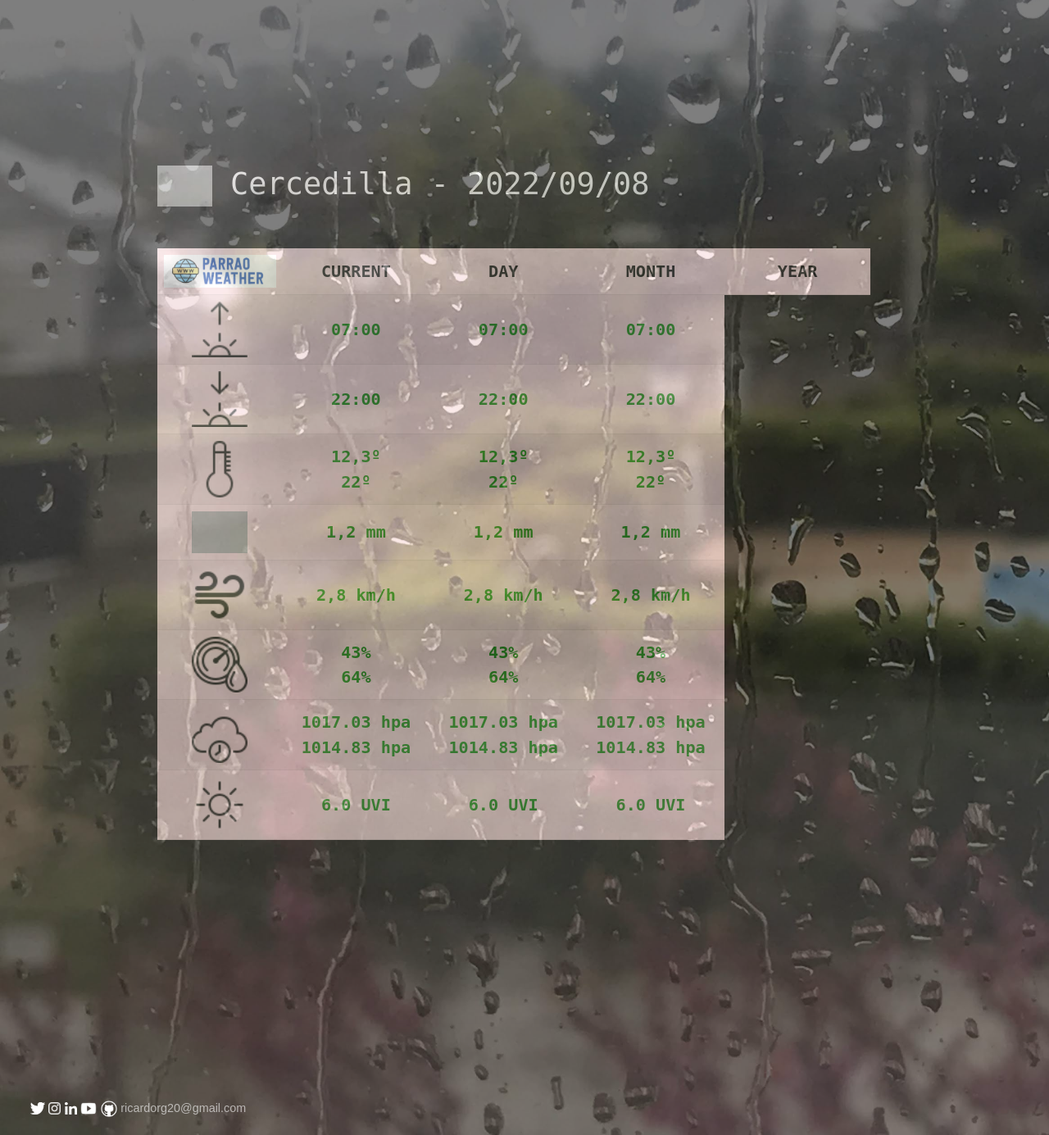
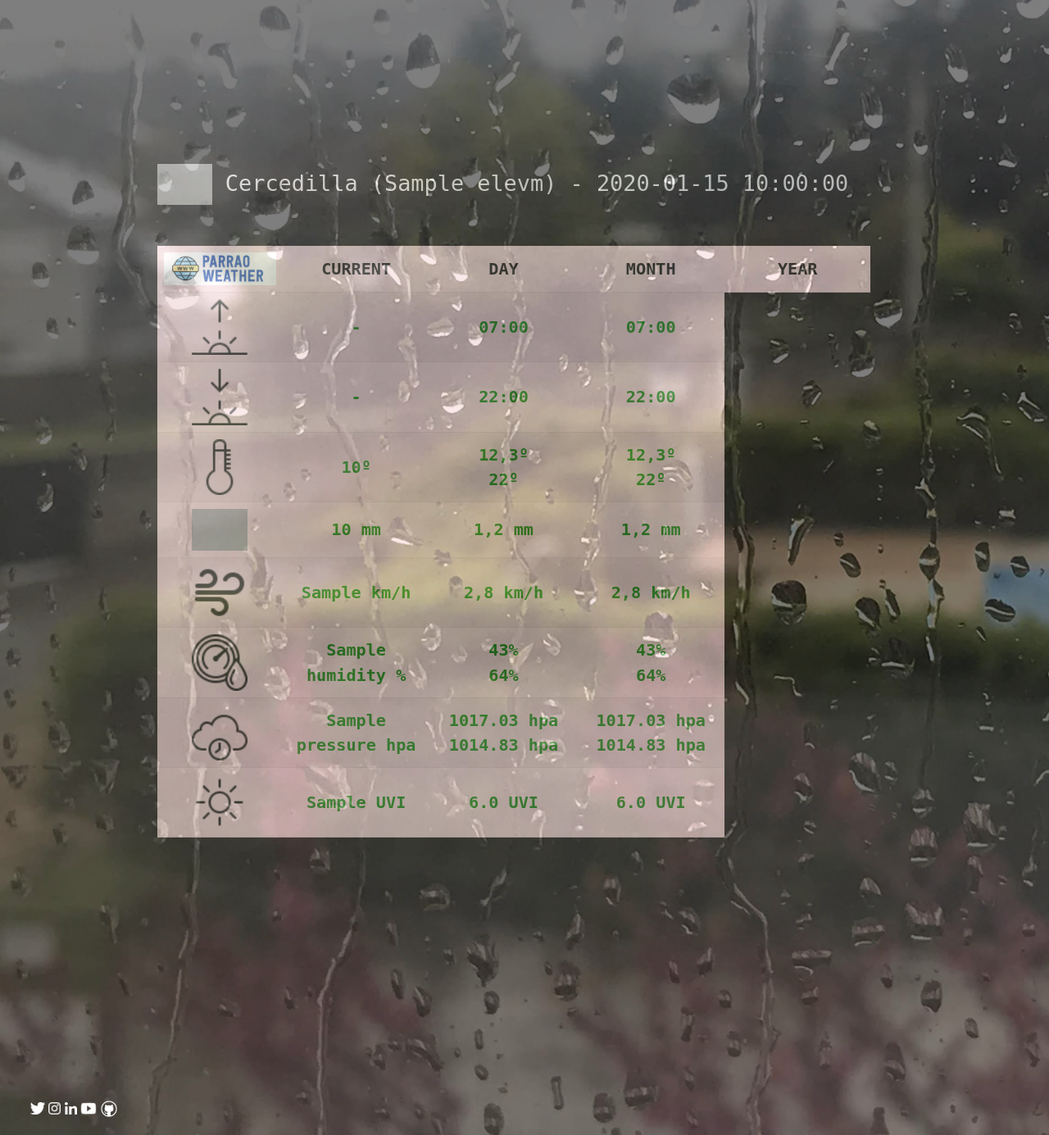
Before and after one commit to falken20/parrao_weather_web, a Flask app: template templates/main.html in a window 1280 px wide. Shown: the part 275-1660 px from the top of the page at 82% size. Run offline with Flask 2, Linux system fonts and the light colour scheme; the template is opened without the code that fills it: most values are stand-ins (such as "Sample title", 1, 10 or a date in 2020); some libraries are stand-ins or nearby versions; grey boxes are pictures that could not be loaded.

Commit message:
Get current weather data from API

```diff
--- a/app.yaml
+++ b/app.yaml
@@ -1,5 +1,6 @@
-runtime: python37
+runtime: python38
 instance_class: F1
+entrypoint: gunicorn -b:$PORT src.main:app
 
 env_variables:
   FALKEN_VERSION: "1.0.0"
--- a/src/logger.py
+++ b/src/logger.py
@@ -18,7 +18,7 @@ style_ERROR = Style(color="red", bgcolor="white", bold=True)
 
 # Min log level to print
 LEVEL_LOG = os.getenv('LEVEL_LOG', "DEBUG, INFO, WARNING, ERROR")
-console.print(f"LOG LEVEL: {LEVEL_LOG}", style="red")
+console.print(f"LOG LEVEL: {LEVEL_LOG}", style="yellow")
 
 
 class Log():
--- a/src/main.py
+++ b/src/main.py
@@ -5,7 +5,7 @@ from flask import Flask, render_template, url_for
 from dotenv import load_dotenv, find_dotenv
 
 from src.logger import Log, console
-from src.weather import get_weather_data
+from src.weather import get_weather_data, URL_WEATHER_DAY, URL_WEATHER_CURRENT
 
 console.rule("Cercedilla Weather Web")
 
@@ -23,9 +23,10 @@ def home():
     Log.info(f"Access to home page")
     url_for('static', filename='main.css')
 
-    get_weather_data()
+    weather_current = get_weather_data(URL_WEATHER_CURRENT)
+    weather_day = get_weather_data(URL_WEATHER_DAY)
 
-    return render_template("main.html")
+    return render_template("main.html", weather_current=weather_current)
 
 
 @app.route("/contact")
--- a/static/main.css
+++ b/static/main.css
@@ -114,7 +114,7 @@ a:visited {
 
 .aboutMe {
     color: rgb(255, 255, 255);
-    font-size: 110%;
+    font-size: 80%;
     text-align: left;
 }
 
--- a/templates/main.html
+++ b/templates/main.html
@@ -18,15 +18,19 @@
 <body>
     <ul class="nav nav-pills">
         <li class="active"><a class="aboutStyle" href="/#about">Cercedila Weather </a></li>
+        <li><a class="contactStyle" href=""><img src="/static/assets/logo_app.png" height="30"></a></li>
+        <li><a class="portfolioStyle" href=""><img src="/static/assets/logo_app.ico" height="30"></a></li>
+        <!--
         <li><a class="contactStyle" href="/#contact"><img src="/static/assets/logo_app.png" height="30"></a></li>
         <li><a class="portfolioStyle" href="/#portfolio"><img src="/static/assets/logo_app.ico" height="30"></a></li>
+        -->
     </ul>
   <div id="fullpage">
     <div class="section aboutPage">
         <div class="aboutPageLayer">
             <div class="aboutPageText">
                     <div class="aboutMe">
-                        <img src="/static/assets/icons/ico_location.png" height="50"> Cercedilla - 2022/09/08
+                        <img src="/static/assets/icons/ico_location.png" height="50"> Cercedilla ({{ weather_current.metric.elev }}m) - {{ weather_current.obsTimeLocal }}
                     </div>
                     <br>
                     <table class="table table-danger table-striped weatherData" style="width: 80%">
@@ -42,49 +46,49 @@
                         <tbody>
                             <tr>
                                 <th scope="row"><img src="/static/assets/icons/ico_sunrise.png" width="50%"></th>
-                                <td>07:00</td>
+                                <td>-</td>
                                 <td>07:00</td>
                                 <td>07:00</td>
                             </tr>
                             <tr>
                                 <th scope="row"><img src="/static/assets/icons/ico_sunset.png" width="50%"></th>
-                                <td>22:00</td>
+                                <td>-</td>
                                 <td>22:00</td>
                                 <td>22:00</td>
                             </tr>
                             <tr>
                                 <th scope="row"><img src="/static/assets/icons/ico_temp.png" width="50%"></th>
-                                <td>12,3º <br> 22º</td>
+                                <td>{{ weather_current.metric.temp }}º</td>
                                 <td>12,3º <br> 22º</td>
                                 <td>12,3º <br> 22º</td>
                             </tr>
                             <tr>
                                 <th scope="row"><img src="/static/assets/icons/ico_rain.png" width="50%"></th>
-                                <td>1,2 mm</td>
+                                <td>{{ weather_current.metric.precipTotal }} mm</td>
                                 <td>1,2 mm</td>
                                 <td>1,2 mm</td>
                             </tr>
                             <tr>
                                 <th scope="row"><img src="/static/assets/icons/ico_wind.png" width="50%"></th>
-                                <td>2,8 km/h</td>
+                                <td>{{ weather_current.metric.windSpeed }} km/h</td>
                                 <td>2,8 km/h</td>
                                 <td>2,8 km/h</td>
                             </tr>
                             <tr>
                                 <th scope="row"><img src="/static/assets/icons/ico_humidity.png" width="50%"></th>
-                                <td>43% <br> 64%</td>
+                                <td>{{ weather_current.humidity }} %</td>
                                 <td>43% <br> 64%</td>
                                 <td>43% <br> 64%</td>
                             </tr>
                             <tr>
                                 <th scope="row"><img src="/static/assets/icons/ico_pression.png" width="50%"></th>
-                                <td>1017.03 hpa <br> 1014.83 hpa</td>
+                                <td>{{ weather_current.metric.pressure }} hpa</td>
                                 <td>1017.03 hpa <br> 1014.83 hpa</td>
                                 <td>1017.03 hpa <br> 1014.83 hpa</td>
                             </tr>
                             <tr>
                                 <th scope="row"><img src="/static/assets/icons/ico_sun.png" width="50%"></th>
-                                <td>6.0 UVI</td>
+                                <td>{{ weather_current.uv }} UVI</td>
                                 <td>6.0 UVI</td>
                                 <td>6.0 UVI</td>
                             </tr>
@@ -124,7 +128,6 @@
             <a style="text-decoration: none" href="https://github.com/falken20" target="_blank">
             <img src="/static/assets/github.png" width="20" height="20">
             </a>
-            <a class="link_contact" href="mailto:ricardorg20@gmail.com" target="_blank">ricardorg20@gmail.com</a>
         </ul>
 
     </div>
```
Also changed, not shown: main.py (added, +7 -0 lines), src/weather.py (+8 -1 lines), 1 other file.
